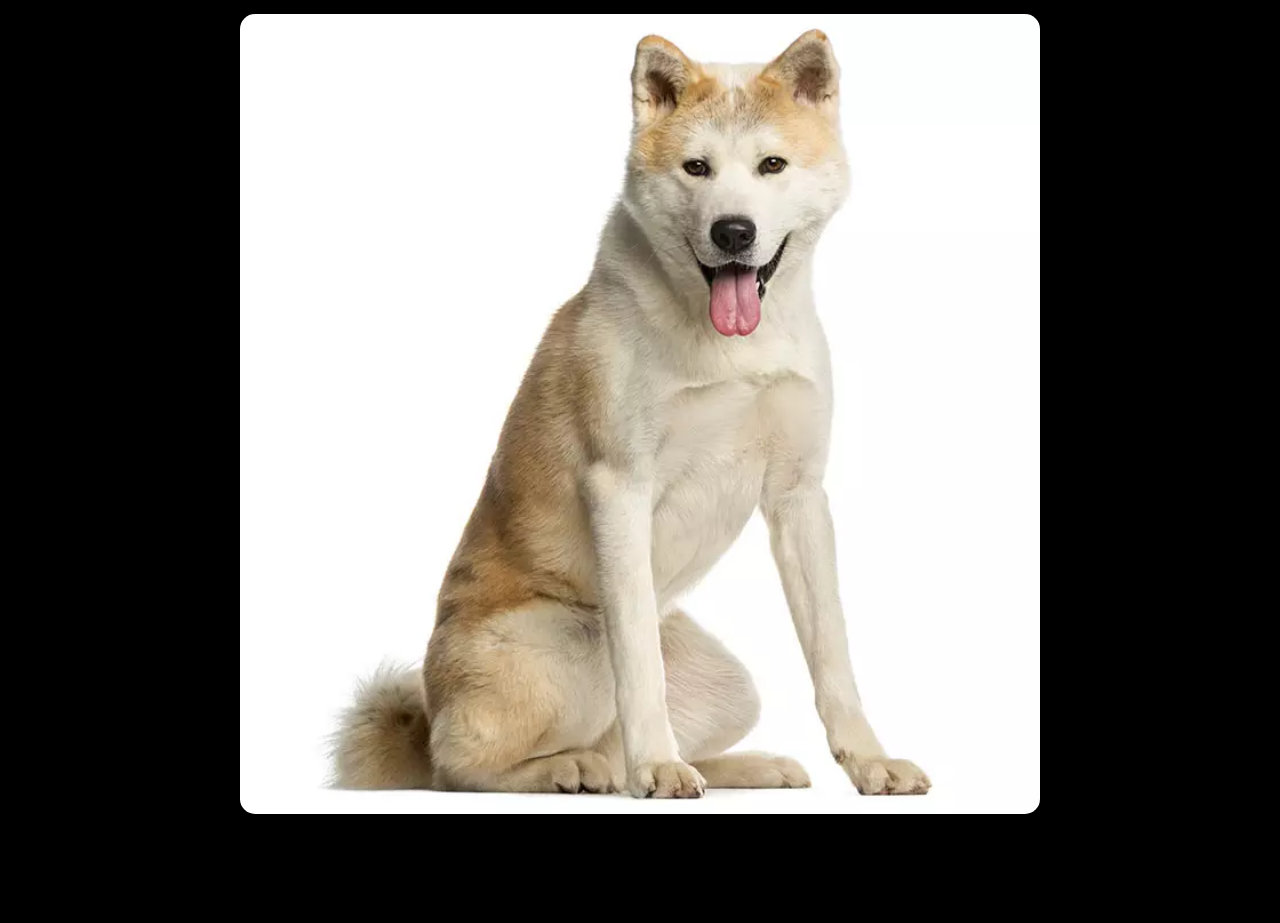
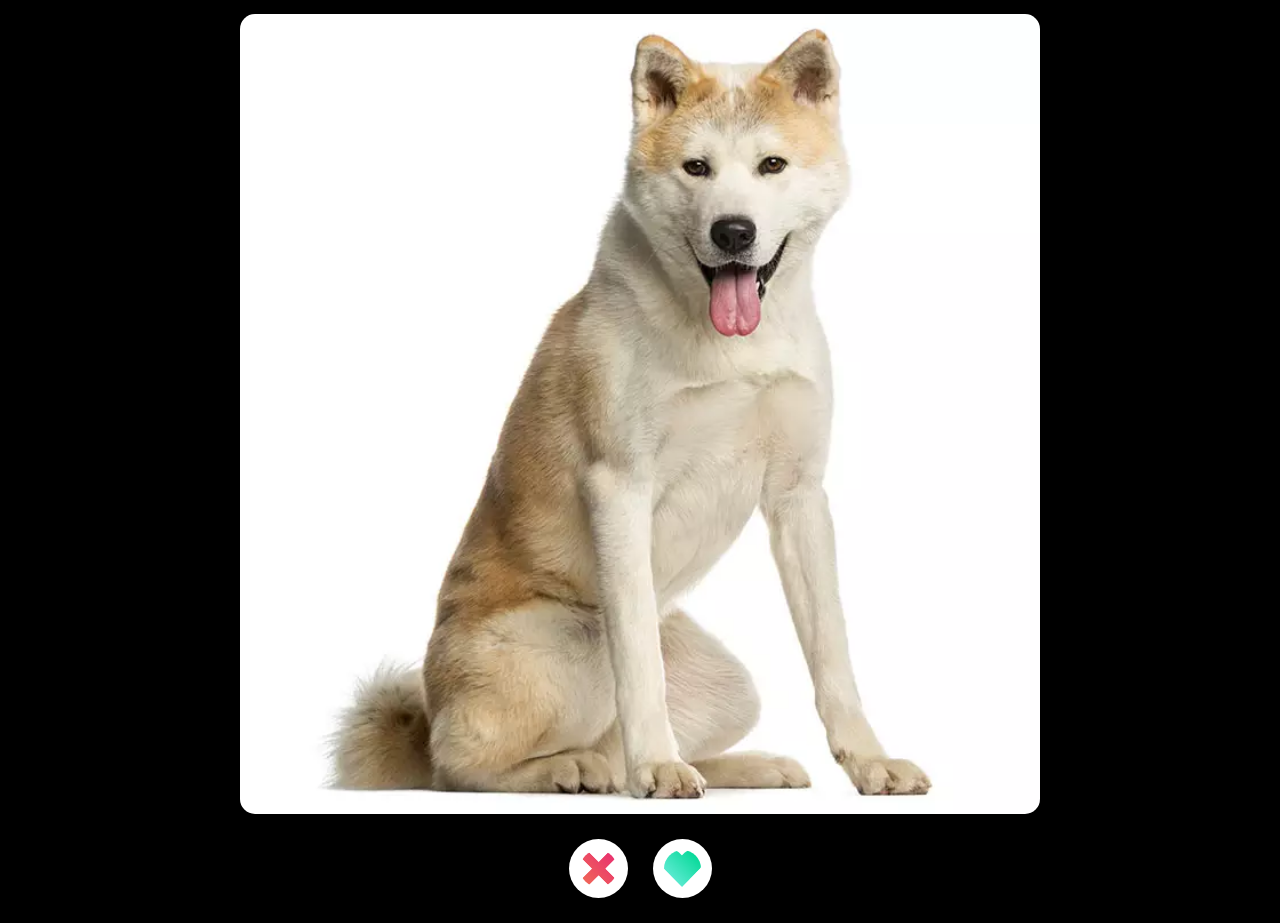
Before and after one commit to komalgill0310/tinDog, a plain HTML site: page index.html in a window 1280 px wide. Shown: the part 108-1031 px from the top of the page. Before the commit the page ends 922 px from the top, so only its background shows below. Drawn offline with Linux system fonts and the light colour scheme.

Commit message:
cross and heart icon rendered on the page

```diff
--- a/css/index.css
+++ b/css/index.css
@@ -42,6 +42,7 @@ header img {
   margin: 0 7px;
   justify-self: center;
   display: flex;
+  flex-direction: column;
   align-items: center;
   justify-content: center;
 }
@@ -53,3 +54,16 @@ header img {
   height: 100vh;
   border-radius: 15px;
 }
+
+.cross-heart-icons-container {
+  display: flex;
+  gap: 25px;
+  margin: 25px 0;
+}
+
+.cross-heart-icons-container img {
+  width: 37px;
+  background-color: white;
+  border-radius: 50%;
+  padding: 11px;
+}
--- a/index.html
+++ b/index.html
@@ -23,17 +23,29 @@
       />
       <img
         src="images\icons\chat-icon.png"
-        alt="Grey Chat icon"
+        alt="Grey chat icon"
         class="chat-icon"
       />
     </header>
     <main class="main">
-      <!-- Render Data -->
+      <!-- Render Dog Image -->
       <img
         src="images\dogs\akita.webp"
         alt="Dog image of akita breed"
         class="dog-img"
       />
+      <div class="cross-heart-icons-container">
+        <img
+          src="images\icons\nope-icon.png"
+          alt="Red color cross icon"
+          class="nope-icon"
+        />
+        <img
+          src="images\icons\like-icon.png"
+          alt="Green color heart icon"
+          class="like-icon"
+        />
+      </div>
     </main>
 
     <script src="js/index.js" type="module"></script>
```
Also changed, not shown: 1 other file.
